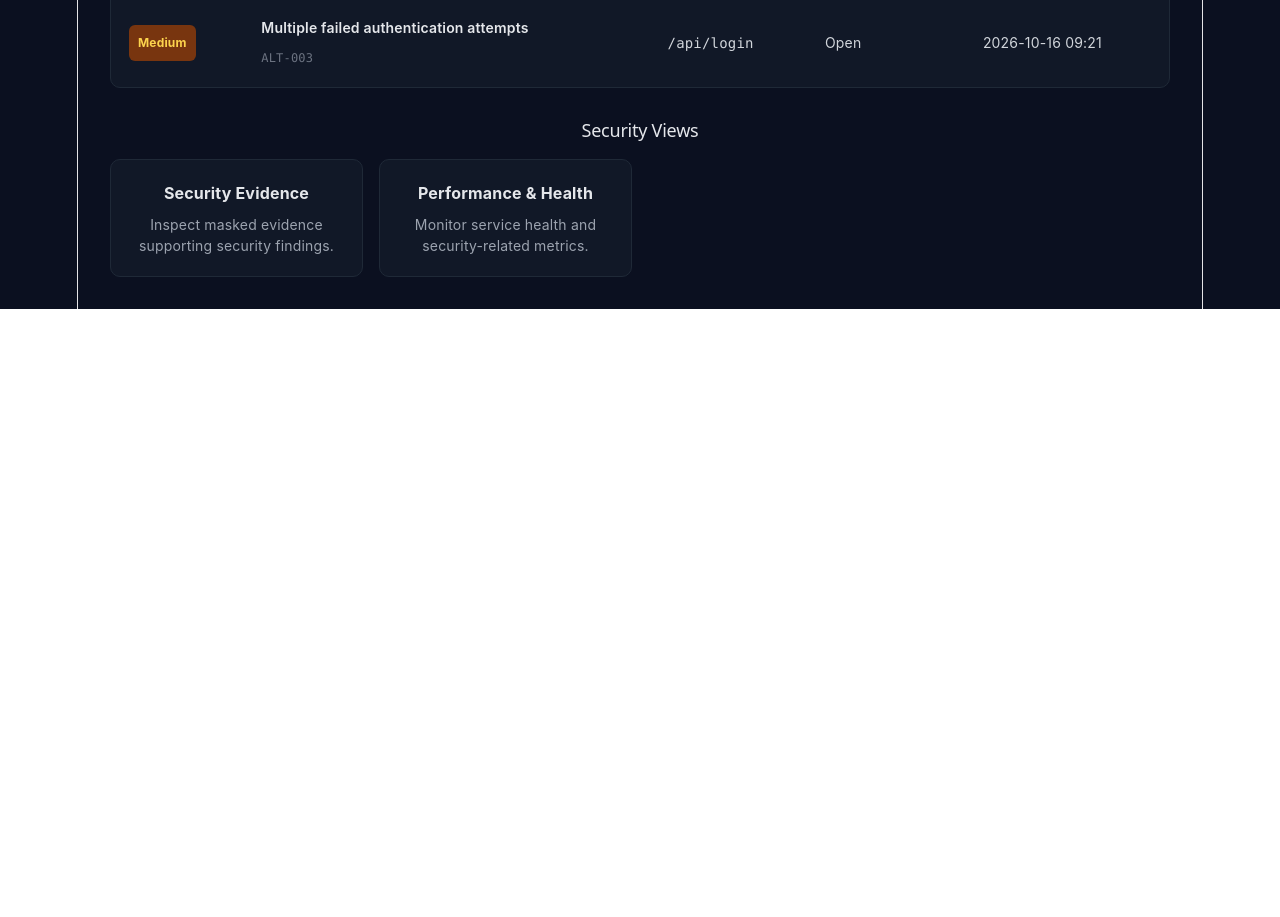
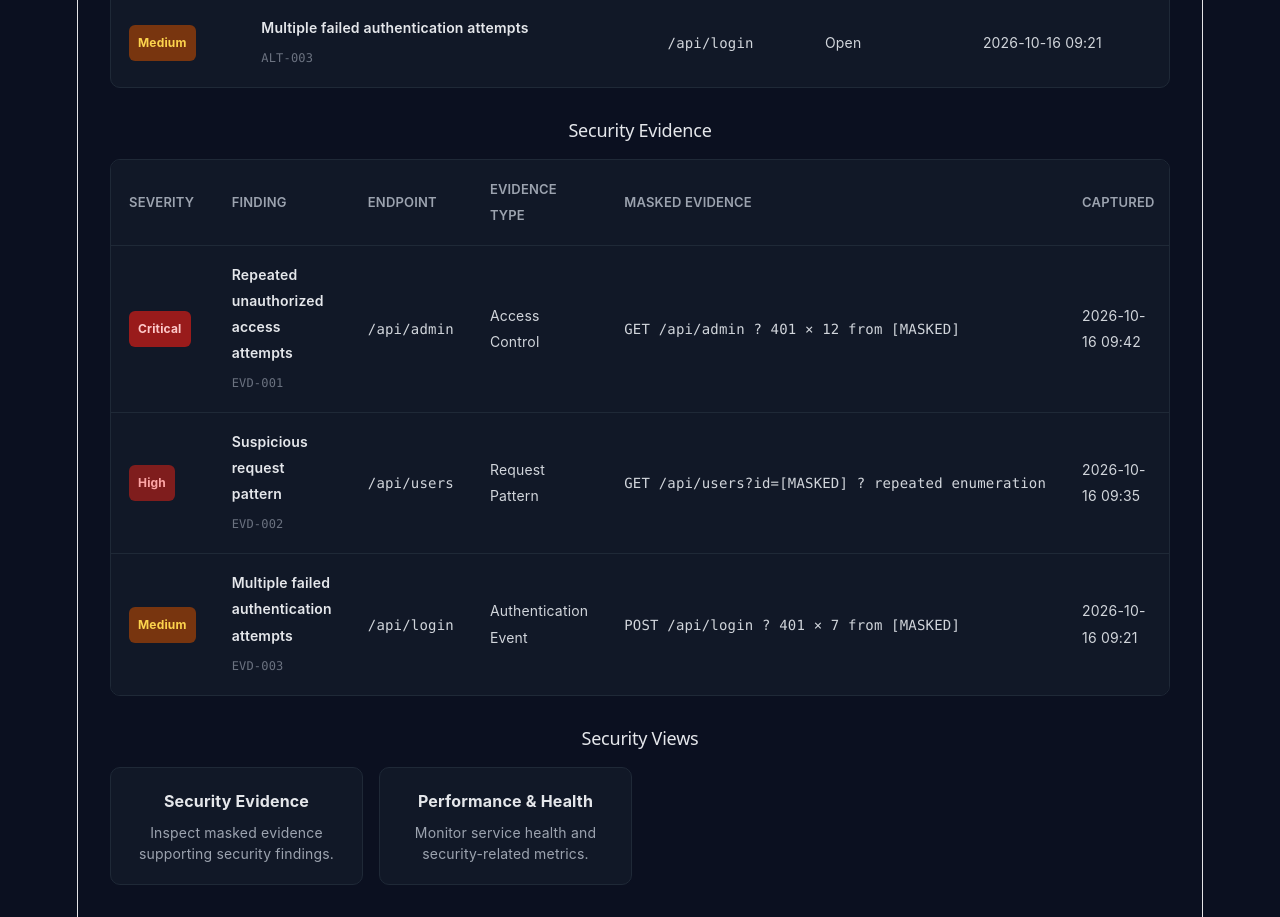
Before and after one commit to madhab-tech-cyber/APIsenX, a React (Vite) app in the folder dashboard/: page / in a window 1280 px wide. Shown: the part 920-1837 px from the top of the page. Before the commit the page ends 1229 px from the top, so only its background shows below. Built offline with nearby package versions, Linux system fonts and the light colour scheme.

Commit message:
feat(member6): add security evidence view

```diff
--- a/dashboard/src/App.css
+++ b/dashboard/src/App.css
@@ -279,3 +279,51 @@ select {
   color: #fecaca;
   background: #991b1b;
 }
+.evidence-table-card {
+  overflow-x: auto;
+  margin-bottom: 32px;
+  border: 1px solid #1f2937;
+  border-radius: 10px;
+  background: #111827;
+}
+
+.evidence-table {
+  width: 100%;
+  border-collapse: collapse;
+  min-width: 1050px;
+}
+
+.evidence-table th,
+.evidence-table td {
+  padding: 16px 18px;
+  text-align: left;
+  border-bottom: 1px solid #1f2937;
+}
+
+.evidence-table th {
+  color: #9ca3af;
+  font-size: 13px;
+  font-weight: 600;
+  text-transform: uppercase;
+}
+
+.evidence-table td {
+  color: #d1d5db;
+  font-size: 14px;
+}
+
+.evidence-table tbody tr:last-child td {
+  border-bottom: none;
+}
+
+.evidence-table strong {
+  display: block;
+  color: #e5e7eb;
+  font-weight: 600;
+}
+
+.evidence-value {
+  color: #93c5fd;
+  font-family: Consolas, "Courier New", monospace;
+  white-space: nowrap;
+}
--- a/dashboard/src/App.tsx
+++ b/dashboard/src/App.tsx
@@ -2,6 +2,7 @@ import './App.css'
 import { securityMetrics } from './securityData'
 import { apiEndpoints } from './endpointData'
 import { securityAlerts } from './alertData'
+import { securityEvidence } from './evidenceData'
 
 function App() {
   return (
@@ -96,6 +97,42 @@ function App() {
           </table>
         </section>
 
+        <h2 className="section-title">Security Evidence</h2>
+
+        <section className="evidence-table-card">
+          <table className="evidence-table">
+            <thead>
+              <tr>
+                <th>Severity</th>
+                <th>Finding</th>
+                <th>Endpoint</th>
+                <th>Evidence Type</th>
+                <th>Masked Evidence</th>
+                <th>Captured</th>
+              </tr>
+            </thead>
+            <tbody>
+              {securityEvidence.map((evidence) => (
+                <tr key={evidence.id}>
+                  <td>
+                    <span className={`severity severity-${evidence.severity.toLowerCase()}`}>
+                      {evidence.severity}
+                    </span>
+                  </td>
+                  <td>
+                    <strong>{evidence.finding}</strong>
+                    <span className="alert-id">{evidence.id}</span>
+                  </td>
+                  <td className="endpoint-name">{evidence.endpoint}</td>
+                  <td>{evidence.evidenceType}</td>
+                  <td className="evidence-value">{evidence.maskedEvidence}</td>
+                  <td>{evidence.capturedAt}</td>
+                </tr>
+              ))}
+            </tbody>
+          </table>
+        </section>
+
         <h2 className="section-title">Security Views</h2>
 
         <section className="views">
--- /dev/null
+++ b/dashboard/src/evidenceData.ts
@@ -0,0 +1,43 @@
+export type EvidenceSeverity = 'Low' | 'Medium' | 'High' | 'Critical'
+
+export type EvidenceType = 'Request Pattern' | 'Authentication Event' | 'Access Control'
+
+export type SecurityEvidence = {
+  id: string
+  finding: string
+  endpoint: string
+  evidenceType: EvidenceType
+  severity: EvidenceSeverity
+  maskedEvidence: string
+  capturedAt: string
+}
+
+export const securityEvidence: SecurityEvidence[] = [
+  {
+    id: 'EVD-001',
+    finding: 'Repeated unauthorized access attempts',
+    endpoint: '/api/admin',
+    evidenceType: 'Access Control',
+    severity: 'Critical',
+    maskedEvidence: 'GET /api/admin ? 401 × 12 from [MASKED]',
+    capturedAt: '2026-10-16 09:42',
+  },
+  {
+    id: 'EVD-002',
+    finding: 'Suspicious request pattern',
+    endpoint: '/api/users',
+    evidenceType: 'Request Pattern',
+    severity: 'High',
+    maskedEvidence: 'GET /api/users?id=[MASKED] ? repeated enumeration',
+    capturedAt: '2026-10-16 09:35',
+  },
+  {
+    id: 'EVD-003',
+    finding: 'Multiple failed authentication attempts',
+    endpoint: '/api/login',
+    evidenceType: 'Authentication Event',
+    severity: 'Medium',
+    maskedEvidence: 'POST /api/login ? 401 × 7 from [MASKED]',
+    capturedAt: '2026-10-16 09:21',
+  },
+]
```
